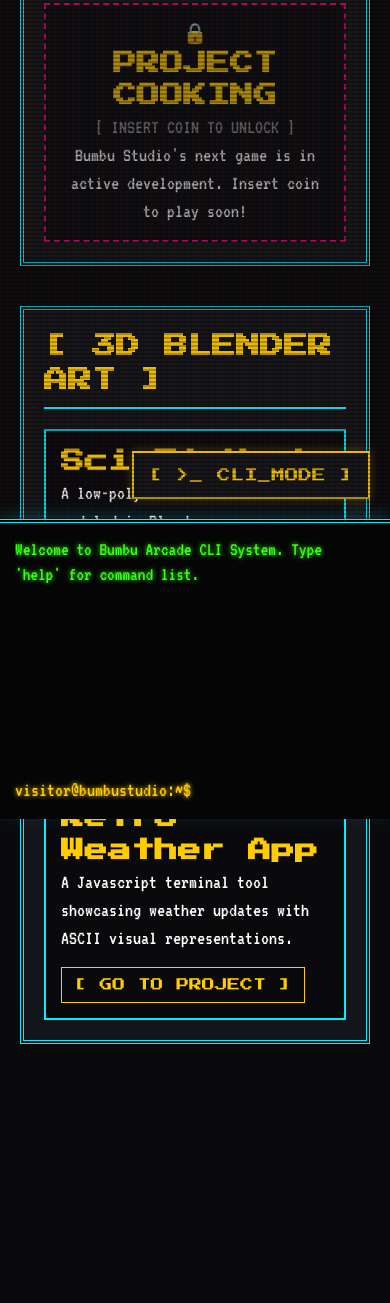
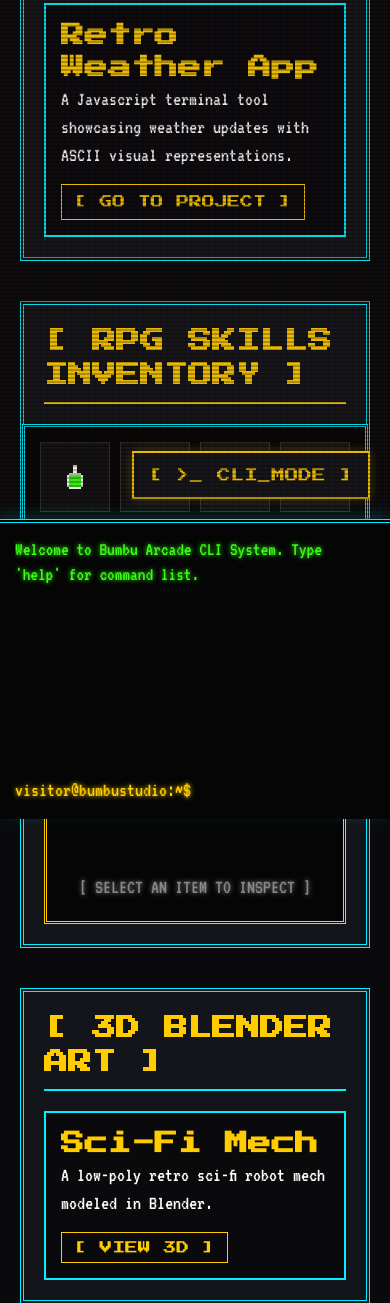
Before and after one commit to zidanLPTP/ZidanDev, a website built with Vite: page index.html in a window 390 px wide. Shown: the part 325-1628 px from the top of the page. Before the commit the page ends 1449 px from the top, so only its background shows below. Built offline with nearby package versions, Linux system fonts and the light colour scheme.

Commit message:
feat: render skills grid slots, detail sheets, and handle mobile layout styles

```diff
--- a/index.html
+++ b/index.html
@@ -17,17 +17,27 @@
   </header>
   <main id="app">
     <section class="grid-section">
-      <h2 style="font-size: 1.5rem; border-bottom: 2px solid var(--text-magenta); padding-bottom: 10px; margin-bottom: 20px;">[ BUMBU STUDIO ]</h2>
-      <div id="studio-grid" class="cards-container"></div>
+      <h2 style="font-size: 1.5rem; border-bottom: 2px solid var(--text-yellow); padding-bottom: 10px; margin-bottom: 20px;">[ RANDOM PROJECTS ]</h2>
+      <div id="random-grid" class="cards-container"></div>
+    </section>
+    <section class="grid-section">
+      <h2 style="font-size: 1.5rem; border-bottom: 2px solid var(--text-yellow); padding-bottom: 10px; margin-bottom: 20px;">[ RPG SKILLS INVENTORY ]</h2>
+      <div class="inventory-layout">
+        <div id="inventory-grid" class="inventory-grid"></div>
+        <div id="inventory-details" class="inventory-details">
+          <p class="blink-fast text-yellow" style="text-align: center; margin-top: 50px;">[ SELECT AN ITEM TO INSPECT ]</p>
+        </div>
+      </div>
     </section>
     <section class="grid-section">
       <h2 style="font-size: 1.5rem; border-bottom: 2px solid var(--text-cyan); padding-bottom: 10px; margin-bottom: 20px;">[ 3D BLENDER ART ]</h2>
       <div id="blender-grid" class="cards-container"></div>
     </section>
     <section class="grid-section">
-      <h2 style="font-size: 1.5rem; border-bottom: 2px solid var(--text-yellow); padding-bottom: 10px; margin-bottom: 20px;">[ RANDOM PROJECTS ]</h2>
-      <div id="random-grid" class="cards-container"></div>
+      <h2 style="font-size: 1.5rem; border-bottom: 2px solid var(--text-magenta); padding-bottom: 10px; margin-bottom: 20px;">[ BUMBU STUDIO ]</h2>
+      <div id="studio-grid" class="cards-container"></div>
     </section>
+
   </main>
   <script type="module" src="/src/main.js"></script>
 </body>
--- a/src/main.js
+++ b/src/main.js
@@ -35,4 +35,57 @@
       }
     }
   });
+
+  const inventoryGrid = document.getElementById('inventory-grid');
+  const inventoryDetails = document.getElementById('inventory-details');
+
+  if (inventoryGrid && inventoryDetails) {
+    import('./data/skills.json').then(({ default: skills }) => {
+      import('./components/SkillSprites').then(({ getSkillSprite }) => {
+        // Create 16 slots
+        for (let i = 0; i < 16; i++) {
+          const slot = document.createElement('div');
+          const skill = skills[i];
+
+          if (skill) {
+            slot.className = 'inventory-slot';
+            slot.dataset.id = skill.id;
+            slot.innerHTML = getSkillSprite(skill.iconType);
+
+            slot.addEventListener('click', () => {
+              // Toggle active class
+              document.querySelectorAll('.inventory-slot').forEach(s => s.classList.remove('active'));
+              slot.classList.add('active');
+
+              // Update details panel
+              inventoryDetails.innerHTML = `
+                <div class="details-header">
+                  <h3 style="color: var(--text-yellow); font-family: var(--font-title); font-size: 1.1rem; margin-bottom: 5px;">${skill.name.toUpperCase()}</h3>
+                  <div class="details-row">
+                    <span>TYPE: ${skill.type}</span>
+                    <span style="color: var(--text-magenta)">${skill.rarity}</span>
+                  </div>
+                  <div class="details-row">
+                    <span style="color: var(--text-green)">STATS: ${skill.stats}</span>
+                  </div>
+                </div>
+                <p style="font-size: 1.25rem;">${skill.description}</p>
+              `;
+            });
+          } else {
+            slot.className = 'inventory-slot inventory-slot-empty';
+            slot.textContent = '.';
+            slot.addEventListener('click', () => {
+              document.querySelectorAll('.inventory-slot').forEach(s => s.classList.remove('active'));
+              slot.classList.add('active');
+              inventoryDetails.innerHTML = `
+                <p class="blink-fast text-yellow" style="text-align: center; margin-top: 50px;">[ EMPTY SLOT. Complete new quests to unlock new skills! ]</p>
+              `;
+            });
+          }
+          inventoryGrid.appendChild(slot);
+        }
+      });
+    });
+  }
 });
--- a/src/style.css
+++ b/src/style.css
@@ -241,3 +241,81 @@
   align-items: center;
   justify-content: center;
 }
+
+.inventory-layout {
+  display: flex;
+  gap: 30px;
+}
+
+.inventory-grid {
+  display: grid;
+  grid-template-columns: repeat(4, 70px);
+  grid-template-rows: repeat(4, 70px);
+  gap: 10px;
+  background-color: #050505;
+  padding: 15px;
+  border: 3px double var(--text-cyan);
+  width: fit-content;
+}
+
+.inventory-slot {
+  border: 1px solid #333;
+  background-color: #111;
+  display: flex;
+  align-items: center;
+  justify-content: center;
+  cursor: pointer;
+  image-rendering: pixelated;
+  transition: border-color 0.2s, box-shadow 0.2s;
+}
+
+.inventory-slot:hover {
+  border-color: var(--text-cyan);
+  box-shadow: 0 0 10px var(--text-cyan);
+}
+
+.inventory-slot.active {
+  border-color: var(--text-yellow);
+  box-shadow: 0 0 15px var(--text-yellow);
+}
+
+.inventory-slot-empty {
+  color: #444;
+  font-family: var(--font-title);
+  font-size: 1.5rem;
+}
+
+.inventory-details {
+  flex: 1;
+  border: 3px double var(--text-yellow);
+  background-color: #050505;
+  padding: 20px;
+  font-family: var(--font-body);
+  color: #ffffff;
+  text-shadow: 0 0 5px #ffffff;
+  min-height: 320px;
+}
+
+.details-header {
+  border-bottom: 2px solid var(--text-yellow);
+  padding-bottom: 10px;
+  margin-bottom: 15px;
+}
+
+.details-row {
+  display: flex;
+  justify-content: space-between;
+  margin-bottom: 5px;
+}
+
+/* Responsiveness: Stack vertically on tablet/mobile */
+@media (max-width: 768px) {
+  .inventory-layout {
+    flex-direction: column;
+    align-items: center;
+  }
+  .inventory-details {
+    width: 100%;
+    min-height: auto;
+  }
+}
```
Also changed, not shown: tests/skills-ui.test.js (added, +18 -0 lines).
